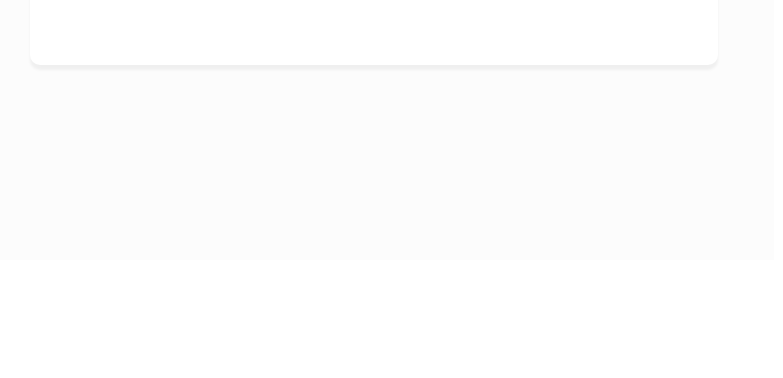
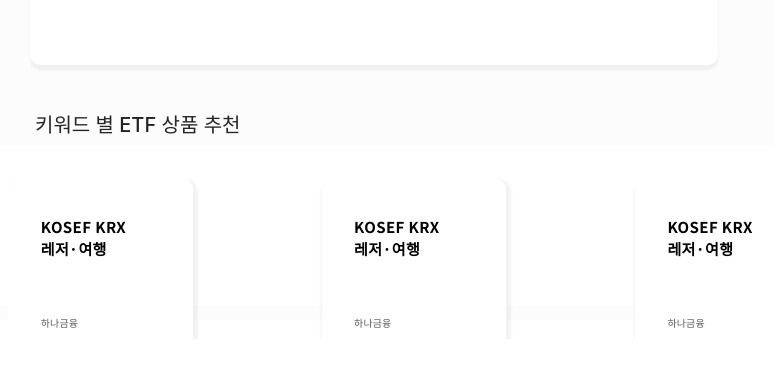
Before and after one commit to BUZZINGPolarBear/FRONT_ILogU, a React (Create React App) app: page /home/keyword in a window 1280 px wide. Shown: the part 540-918 px from the top of the page, without its empty margins (266-1049 px from the left). Before the commit the page ends 880 px from the top, so only its background shows below. Built offline with nearby package versions, Linux system fonts and the light colour scheme; no server answers; a web font is replaced by a local one.

Commit message:
add: etf 슬라이드

```diff
--- a/src/APP/Home/Home.insurence.slide.jsx
+++ b/src/APP/Home/Home.insurence.slide.jsx
@@ -18,7 +18,7 @@ function InsurenceRecommendCard(props) {
 			let localSlider = [];
 			for (let i = 0; i < insurenceArr.length / 2; i++) {
 				const localInsurenceInfo = insurenceArr[i];
-				console.log(localInsurenceInfo);
+
 				localSlider.push(
 					<SwiperSlide key={`insurence_slider_${i}`}>
 						<slideS.HomeMainSwiperCard>
--- a/src/APP/Home/Home.main.keyword.jsx
+++ b/src/APP/Home/Home.main.keyword.jsx
@@ -13,6 +13,7 @@ import * as infoS from './Styles/Home.main.keyword';
 import * as HomeS from './Styles/Home.main.styles';
 import KeywordCloud from './Home.main.keyword.cloud';
 import TrendPredictionGraph from './Home.main.keyword.chart';
+import KeywordETFrecommendSlide from './Home.main.keyword.slide';
 import {
 	RecoilRoot,
 	atom,
@@ -112,6 +113,16 @@ function DetailKeyword() {
 						</infoS.KeywordDetailInfoArea>
 					)}
 				</HomeS.MainCardWrapper>
+				<HomeS.MainCardWrapper style={{ marginTop: '20px' }}>
+					<HomeS.MainCardTitleWrapper
+						style={{ height: '15%', minHeight: '35px' }}
+					>
+						<HomeS.MainCardTitle ismain="true">
+							키워드 별 ETF 상품 추천
+						</HomeS.MainCardTitle>
+					</HomeS.MainCardTitleWrapper>
+					<KeywordETFrecommendSlide></KeywordETFrecommendSlide>
+				</HomeS.MainCardWrapper>
 			</infoS.KeywordInfoArea>
 		</>
 	);
--- /dev/null
+++ b/src/APP/Home/Home.main.keyword.slide.jsx
@@ -0,0 +1,120 @@
+import React, { useEffect, useRef, useState } from 'react';
+import * as slideS from './Styles/Home.insurence.slide';
+import 'swiper/swiper-bundle.css';
+import { Swiper, SwiperSlide } from 'swiper/react';
+import SwiperCore, { Navigation, Pagination, Scrollbar, A11y } from 'swiper';
+import * as InsurenceApi from './Apis/Home.insurence';
+
+SwiperCore.use([Scrollbar, A11y]);
+
+function KeywordETFrecommendSlide(props) {
+	// const [insurenceSlider, setInsurenceSlider] = useState([]);
+
+	// useEffect(() => {
+	// 	const fetchInsurence = async () => {
+	// 		let fetchResponse = await InsurenceApi.getInsurence();
+	// 		// console.log(fetchResponse);
+	// 		const insurenceArr = fetchResponse.result;
+	// 		let localSlider = [];
+	// 		for (let i = 0; i < insurenceArr.length / 2; i++) {
+	// 			const localInsurenceInfo = insurenceArr[i];
+
+	// 			localSlider.push(
+	// 				<SwiperSlide key={`keyword_slide_${i}`}>
+	// 					<slideS.HomeMainSwiperCard
+	// 						style={{
+	// 							backgroundColor: '#ffffff',
+	// 							boxShadow: '2px 3px 3px 3px rgba(0, 0, 0, 0.05)',
+	// 						}}
+	// 					>
+	// 						<slideS.SwiperCardTitle>
+	// 							{localInsurenceInfo.name}
+	// 						</slideS.SwiperCardTitle>
+	// 						<slideS.SwiperInnerTextArea>
+	// 							<slideS.SwiperInnerSubText>
+	// 								{localInsurenceInfo.managementCompany}
+	// 							</slideS.SwiperInnerSubText>
+	// 						</slideS.SwiperInnerTextArea>
+	// 					</slideS.HomeMainSwiperCard>
+	// 				</SwiperSlide>,
+	// 			);
+	// 		}
+	// 		setInsurenceSlider(localSlider);
+	// 	};
+
+	// 	fetchInsurence();
+	// }, []);
+
+	return (
+		<slideS.HomeMainChallengeCard>
+			<slideS.InvestmentSwiperArea>
+				<slideS.StyledSwiper spaceBetween={140} slidesPerView={3}>
+					<SwiperSlide>
+						<slideS.HomeMainSwiperCard
+							style={{
+								backgroundColor: '#ffffff',
+								boxShadow: '2px 3px 3px 3px rgba(0, 0, 0, 0.05)',
+							}}
+						>
+							<slideS.SwiperCardTitle>
+								KOSEF KRX<br></br> 레저·여행
+							</slideS.SwiperCardTitle>
+							<slideS.SwiperInnerTextArea>
+								<slideS.SwiperInnerSubText>하나금융</slideS.SwiperInnerSubText>
+							</slideS.SwiperInnerTextArea>
+						</slideS.HomeMainSwiperCard>
+					</SwiperSlide>
+					<SwiperSlide>
+						<slideS.HomeMainSwiperCard
+							style={{
+								backgroundColor: '#ffffff',
+								boxShadow: '2px 3px 3px 3px rgba(0, 0, 0, 0.05)',
+							}}
+						>
+							<slideS.SwiperCardTitle>
+								KOSEF KRX<br></br> 레저·여행
+							</slideS.SwiperCardTitle>
+							<slideS.SwiperInnerTextArea>
+								<slideS.SwiperInnerSubText>하나금융</slideS.SwiperInnerSubText>
+							</slideS.SwiperInnerTextArea>
+						</slideS.HomeMainSwiperCard>
+					</SwiperSlide>
+					,
+					<SwiperSlide>
+						<slideS.HomeMainSwiperCard
+							style={{
+								backgroundColor: '#ffffff',
+								boxShadow: '2px 3px 3px 3px rgba(0, 0, 0, 0.05)',
+							}}
+						>
+							<slideS.SwiperCardTitle>
+								KOSEF KRX<br></br> 레저·여행
+							</slideS.SwiperCardTitle>
+							<slideS.SwiperInnerTextArea>
+								<slideS.SwiperInnerSubText>하나금융</slideS.SwiperInnerSubText>
+							</slideS.SwiperInnerTextArea>
+						</slideS.HomeMainSwiperCard>
+					</SwiperSlide>
+					<SwiperSlide>
+						<slideS.HomeMainSwiperCard
+							style={{
+								backgroundColor: '#ffffff',
+								boxShadow: '2px 3px 3px 3px rgba(0, 0, 0, 0.05)',
+							}}
+						>
+							<slideS.SwiperCardTitle>
+								KOSEF KRX<br></br> 레저·여행
+							</slideS.SwiperCardTitle>
+							<slideS.SwiperInnerTextArea>
+								<slideS.SwiperInnerSubText>하나금융</slideS.SwiperInnerSubText>
+							</slideS.SwiperInnerTextArea>
+						</slideS.HomeMainSwiperCard>
+					</SwiperSlide>
+					<SwiperSlide></SwiperSlide>
+				</slideS.StyledSwiper>
+			</slideS.InvestmentSwiperArea>
+		</slideS.HomeMainChallengeCard>
+	);
+}
+
+export default KeywordETFrecommendSlide;
```
